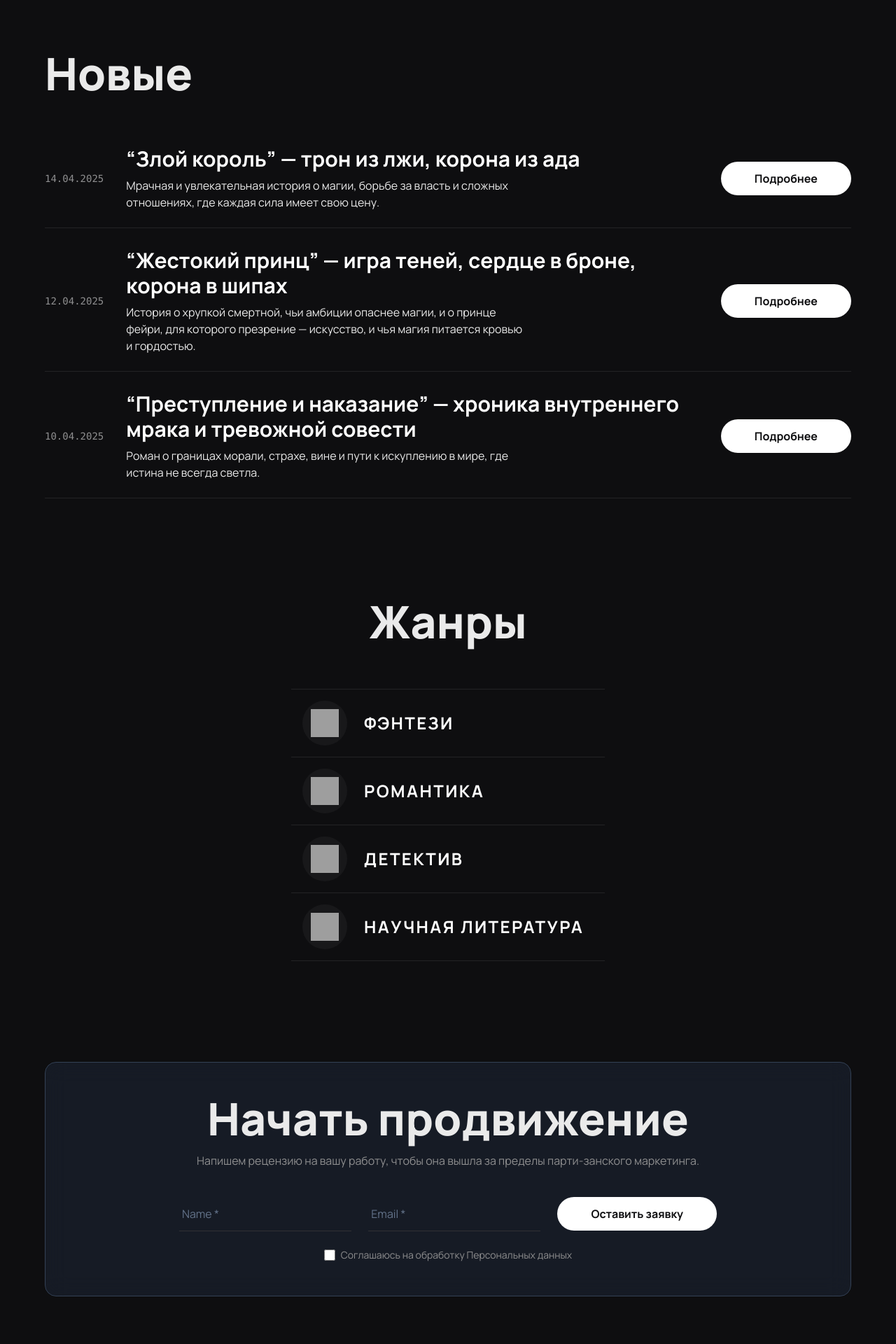
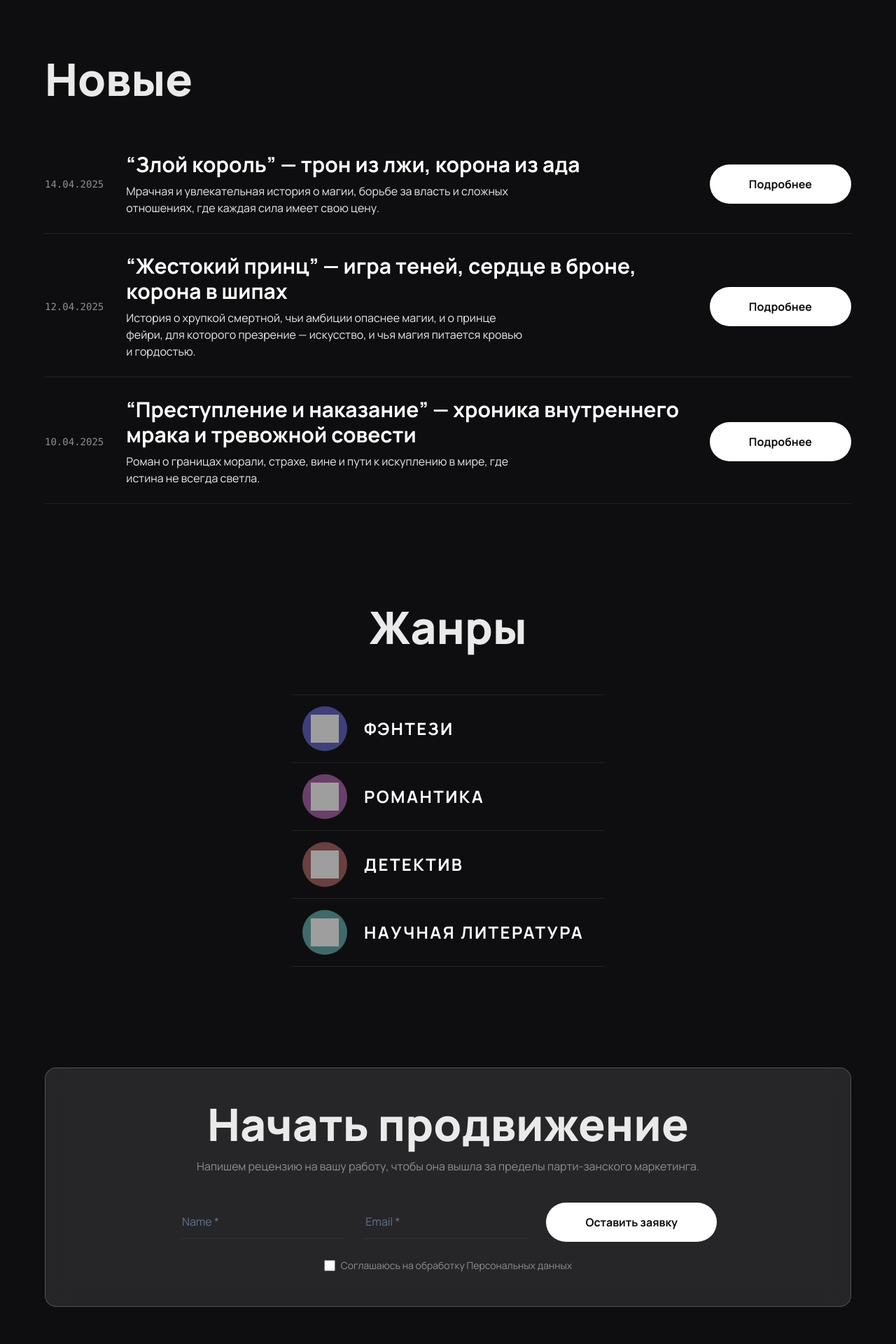
Before and after one commit to honjireview/HJR-Site, a Flask app: page /main in a window 1280 px wide. Shown: the part 1400-3320 px from the top of the page at 70% size. Run offline with Flask 3, Linux system fonts and the light colour scheme; parts of the project's set-up code (start-up, migrations or seed data) failed here and were passed over; some libraries are stand-ins or nearby versions; grey boxes are pictures that could not be loaded.

Commit message:
refactor templates and styles: update background and icon colors for category buttons, adjust glass effect for promotion section, and refine button padding for improved consistency and visual appeal

```diff
--- a/static/css/main_site.css
+++ b/static/css/main_site.css
@@ -7,15 +7,15 @@ body {
     color: #EAEAEA;
 }
 
-/* ИЗМЕНЕНИЕ: Стиль для кнопок, чтобы они были длиннее и с более заметным ховером */
+/* ИЗМЕНЕНИЕ: Стиль для кнопок, чтобы они были еще длиннее и с более заметным ховером */
 .btn {
     background-color: white;
     color: #0E0E10;
     font-weight: 700; /* bold */
-    padding-top: 0.75rem; /* py-3 */
-    padding-bottom: 0.75rem; /* py-3 */
-    padding-left: 3rem; /* px-12 - длиннее */
-    padding-right: 3rem; /* px-12 - длиннее */
+    padding-top: 1rem; /* py-4, немного больше */
+    padding-bottom: 1rem; /* py-4, немного больше */
+    padding-left: 3.5rem; /* px-14, еще длиннее */
+    padding-right: 3.5rem; /* px-14, еще длиннее */
     border-radius: 9999px; /* rounded-full */
     display: inline-flex;
     align-items: center;
--- a/templates/main_site/index.html
+++ b/templates/main_site/index.html
@@ -51,29 +51,29 @@
     <div class="max-w-md mx-auto">
         <div class="border-y border-[#232325]">
             <a href="#" class="flex items-center space-x-6 p-4 hover:bg-slate-900/50 transition-colors">
-                <span class="flex items-center justify-center w-16 h-16 rounded-full bg-[#18181A]">
-                    <img src="https://img.icons8.com/ios/50/a9a9a9/magical-scroll.png" alt="Фэнтези" class="w-10 h-10"/>
+                <span class="flex items-center justify-center w-16 h-16 rounded-full bg-[#3F3F7A]"> {# Измененный цвет фона #}
+                    <img src="https://img.icons8.com/ios/50/FFFFFF/magical-scroll.png" alt="Фэнтези" class="w-10 h-10"/> {# Изменен цвет иконки #}
                 </span>
                 <span class="text-2xl font-bold tracking-widest text-white">ФЭНТЕЗИ</span>
             </a>
             <div class="border-t border-[#232325]"></div>
             <a href="#" class="flex items-center space-x-6 p-4 hover:bg-slate-900/50 transition-colors">
-                <span class="flex items-center justify-center w-16 h-16 rounded-full bg-[#18181A]">
-                    <img src="https://img.icons8.com/ios/50/a9a9a9/like--v1.png" alt="Романтика" class="w-10 h-10"/>
+                <span class="flex items-center justify-center w-16 h-16 rounded-full bg-[#6A3F6A]"> {# Измененный цвет фона #}
+                    <img src="https://img.icons8.com/ios/50/FFFFFF/like--v1.png" alt="Романтика" class="w-10 h-10"/> {# Изменен цвет иконки #}
                 </span>
                 <span class="text-2xl font-bold tracking-widest text-white">РОМАНТИКА</span>
             </a>
             <div class="border-t border-[#232325]"></div>
             <a href="#" class="flex items-center space-x-6 p-4 hover:bg-slate-900/50 transition-colors">
-                <span class="flex items-center justify-center w-16 h-16 rounded-full bg-[#18181A]">
-                    <img src="https://img.icons8.com/ios/50/a9a9a9/search--v1.png" alt="Детектив" class="w-10 h-10"/>
+                <span class="flex items-center justify-center w-16 h-16 rounded-full bg-[#6A3F3F]"> {# Измененный цвет фона #}
+                    <img src="https://img.icons8.com/ios/50/FFFFFF/search--v1.png" alt="Детектив" class="w-10 h-10"/> {# Изменен цвет иконки #}
                 </span>
                 <span class="text-2xl font-bold tracking-widest text-white">ДЕТЕКТИВ</span>
             </a>
             <div class="border-t border-[#232325]"></div>
             <a href="#" class="flex items-center space-x-6 p-4 hover:bg-slate-900/50 transition-colors">
-                <span class="flex items-center justify-center w-16 h-16 rounded-full bg-[#18181A]">
-                   <img src="https://img.icons8.com/ios/50/a9a9a9/test-tube.png" alt="Научная литература" class="w-10 h-10"/>
+                <span class="flex items-center justify-center w-16 h-16 rounded-full bg-[#3F6A6A]"> {# Измененный цвет фона #}
+                   <img src="https://img.icons8.com/ios/50/FFFFFF/test-tube.png" alt="Научная литература" class="w-10 h-10"/> {# Изменен цвет иконки #}
                 </span>
                 <span class="text-2xl font-bold tracking-widest text-white">НАУЧНАЯ ЛИТЕРАТУРА</span>
             </a>
@@ -82,7 +82,7 @@
 </section>
 
 <section class="py-12">
-    <div class="bg-slate-800/50 backdrop-blur-lg border border-slate-700 rounded-2xl p-6 sm:p-12 text-center">
+    <div class="bg-white/10 backdrop-blur-lg border border-white/20 rounded-2xl p-6 sm:p-12 text-center"> {# ИЗМЕНЕНИЕ: Эффект прозрачного стекла #}
         <h2 class="text-4xl sm:text-5xl md:text-[64px] font-extrabold text-[#EAEAEA] leading-none">Начать продвижение</h2>
         <p class="mt-4 text-[#8F8F90]">Напишем рецензию на вашу работу, чтобы она вышла за пределы парти-занского маркетинга.</p>
         <form class="mt-10 max-w-3xl mx-auto flex flex-col md:flex-row gap-6 items-center">
```
